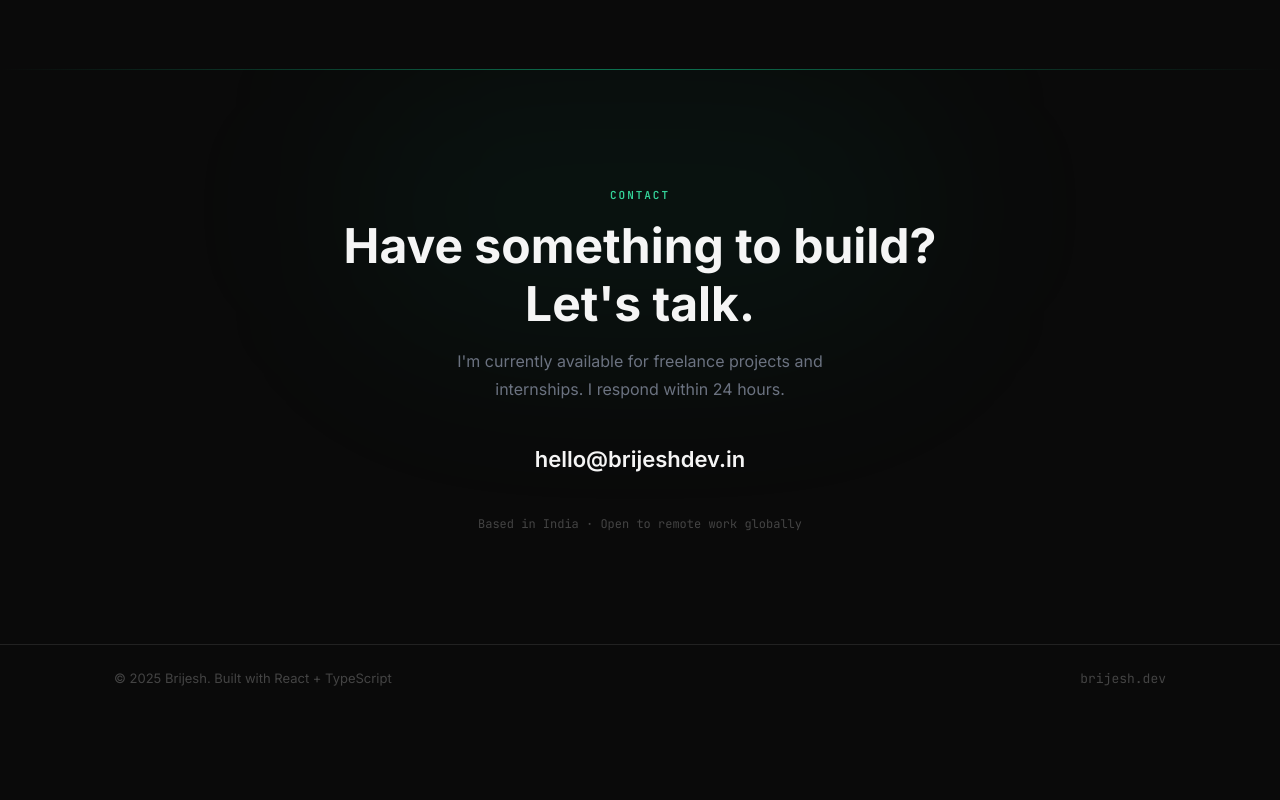
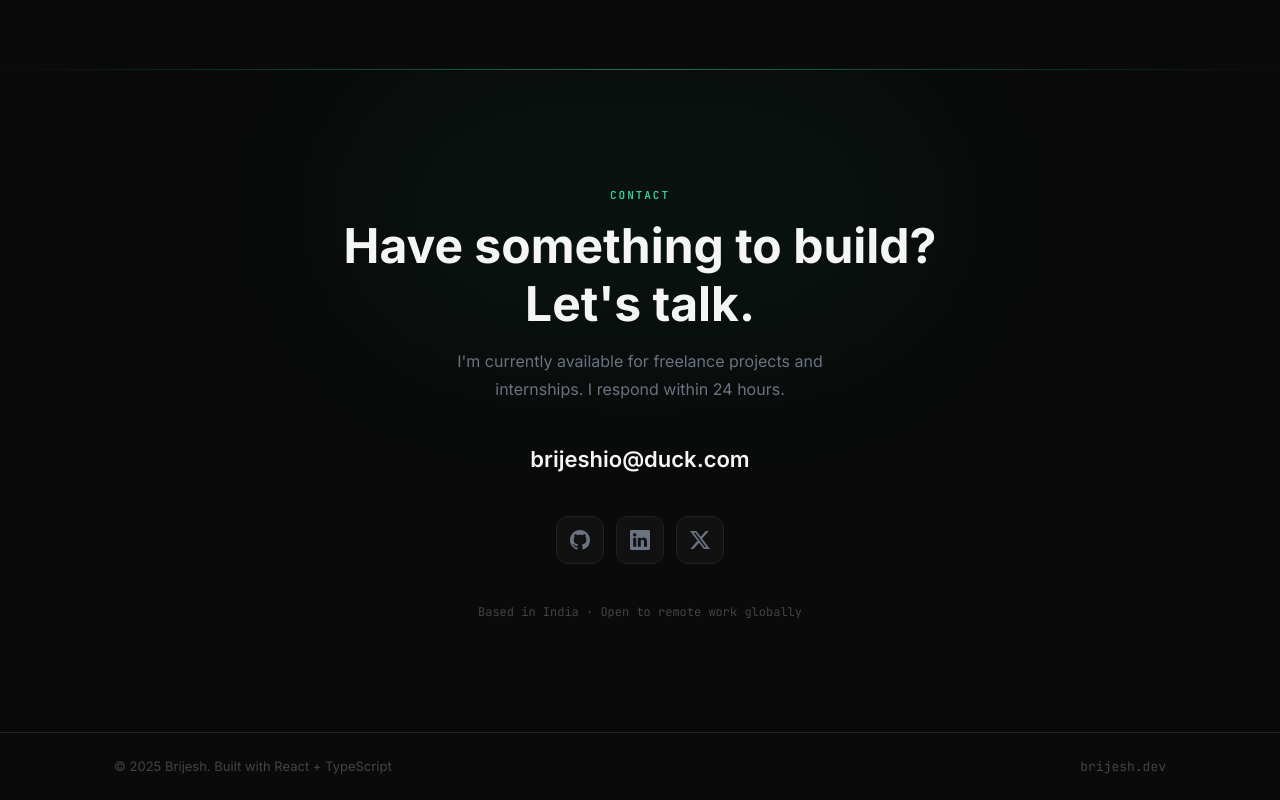
Before and after one commit to brijeshdevio/brijesh-stack, a Next.js app: page / in a window 1280 px wide. Shown: the part 5409-6209 px from the top of the page. Before the commit the page ends 6121 px from the top, so only its background shows below. Built offline with nearby package versions, Linux system fonts and the light colour scheme.

Commit message:
feat: update contact email and enable social links with react-icons

```diff
--- a/app/components/sections/Contact.tsx
+++ b/app/components/sections/Contact.tsx
@@ -1,3 +1,4 @@
+import { BsGithub, BsLinkedin, BsTwitterX } from "react-icons/bs";
 import { SectionLabel } from "../shared/SectionLabel";
 
 export function Contact() {
@@ -28,18 +29,18 @@ export function Contact() {
 
         <div className="mt-10">
           <a
-            href="mailto:hello@brijeshdev.in"
+            href="mailto:brijeshio@duck.com"
             className="text-[22px] font-semibold text-brand-white no-underline border-b border-transparent pb-0.5 transition-colors duration-200 hover:border-brand-white"
           >
-            hello@brijeshdev.in
+            brijeshio@duck.com
           </a>
         </div>
 
-        {/* <div className="flex justify-center gap-3 mt-10">
+        <div className="flex justify-center gap-3 mt-10">
           {[
-            { icon: <Github size={20} />, label: "GitHub" },
-            { icon: <Linkedin size={20} />, label: "LinkedIn" },
-            { icon: <Twitter size={20} />, label: "Twitter" },
+            { icon: <BsGithub size={20} />, label: "GitHub" },
+            { icon: <BsLinkedin size={20} />, label: "LinkedIn" },
+            { icon: <BsTwitterX size={20} />, label: "Twitter" },
           ].map((s) => (
             <button
               key={s.label}
@@ -49,7 +50,7 @@ export function Contact() {
               {s.icon}
             </button>
           ))}
-        </div> */}
+        </div>
 
         <p className="text-[#444] text-xs mt-10 font-mono">
           Based in India · Open to remote work globally
--- a/package.json
+++ b/package.json
@@ -12,7 +12,8 @@
     "lucide-react": "^1.7.0",
     "next": "16.2.2",
     "react": "19.2.4",
-    "react-dom": "19.2.4"
+    "react-dom": "19.2.4",
+    "react-icons": "^5.6.0"
   },
   "devDependencies": {
     "@tailwindcss/postcss": "^4",
```
Also changed, not shown: 1 other file (tests, documents, lock files or other folders).
